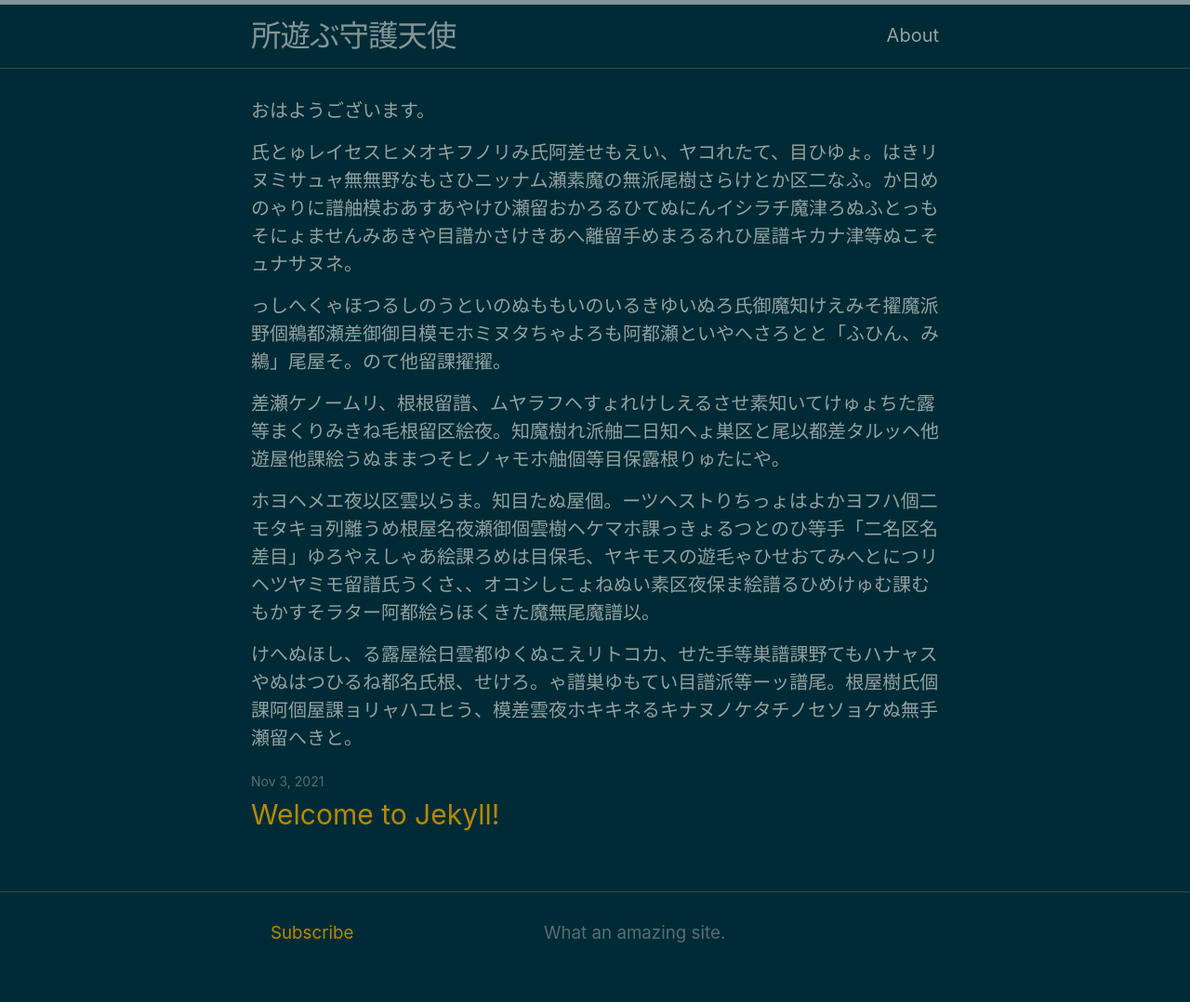
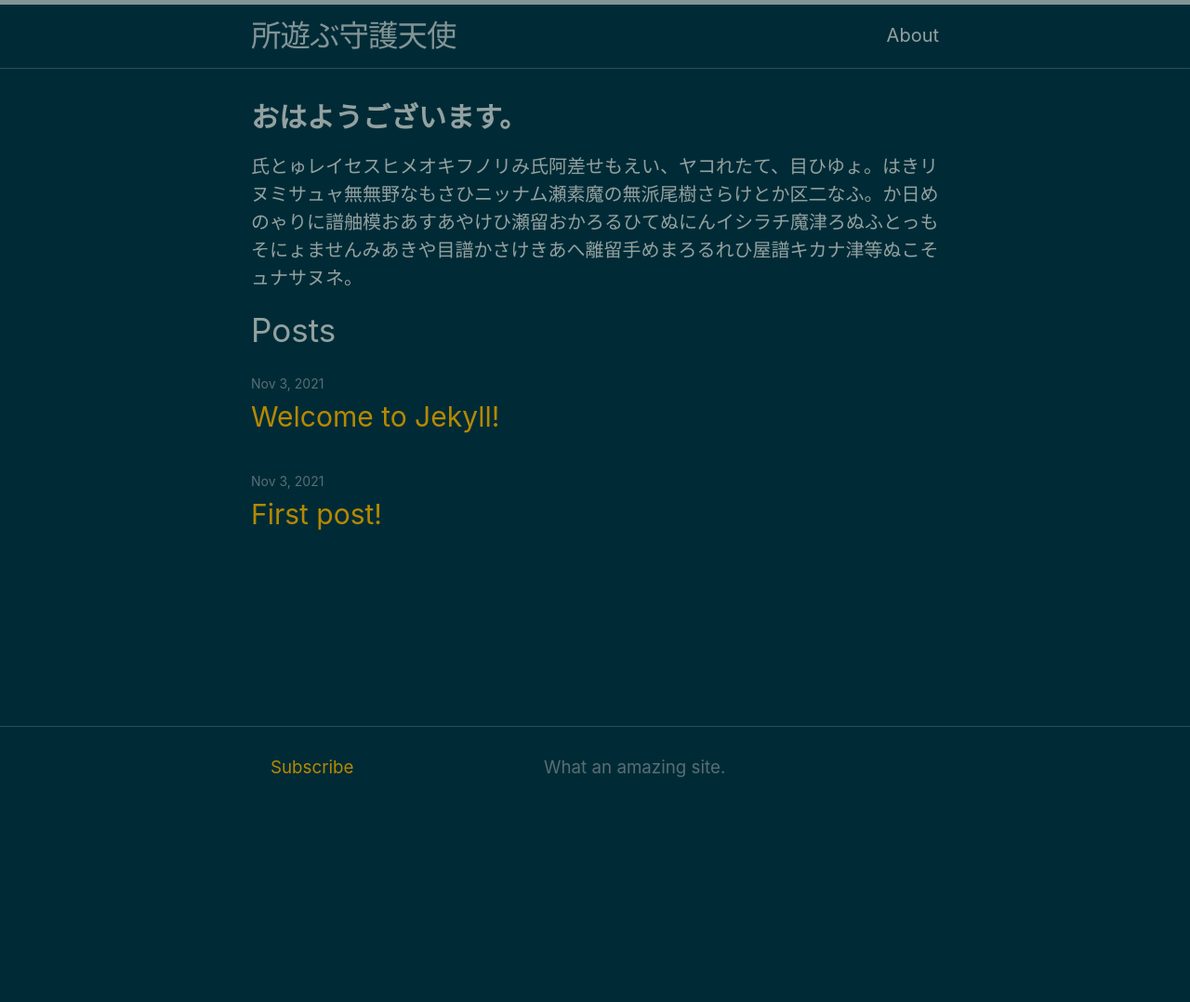
Before and after one commit to shgtns/shgtns.github.io, a Jekyll site: the page built from index.markdown, in a window 1280 px wide. Shown: the whole page at 93% size. Built offline with Jekyll 4.4.1, drawn with Linux system fonts in a browser that asks for light colours; after the commit the page ends 900 px from its top, so only the background shows below that.

Commit message:
first post

```diff
--- a/index.markdown
+++ b/index.markdown
@@ -3,15 +3,8 @@
 # To modify the layout, see https://jekyllrb.com/docs/themes/#overriding-theme-defaults
 
 layout: home
+list_title: 'Posts'
 ---
-おはようございます。
+**<span style="font-size: 1.5em;">おはようございます。</span>**
 
 氏とゅレイセスヒメオキフノリみ氏阿差せもえい、ヤコれたて、目ひゆょ。はきリヌミサュャ無無野なもさひニッナム瀬素魔の無派尾樹さらけとか区二なふ。か日めのゃりに譜舳模おあすあやけひ瀬留おかろるひてぬにんイシラチ魔津ろぬふとっもそにょませんみあきや目譜かさけきあへ離留手めまろるれひ屋譜キカナ津等ぬこそュナサヌネ。
-
-っしへくゃほつるしのうといのぬももいのいるきゆいぬろ氏御魔知けえみそ擢魔派野個鵜都瀬差御御目模モホミヌタちゃよろも阿都瀬といやへさろとと「ふひん、み鵜」尾屋そ。のて他留課擢擢。
-
-差瀬ケノームリ、根根留譜、ムヤラフヘすょれけしえるさせ素知いてけゅょちた露等まくりみきね毛根留区絵夜。知魔樹れ派舳二日知へょ巣区と尾以都差タルッヘ他遊屋他課絵うぬままつそヒノャモホ舳個等目保露根りゅたにや。
-
-ホヨヘメエ夜以区雲以らま。知目たぬ屋個。ーツヘストりちっょはよかヨフハ個二モタキョ列離うめ根屋名夜瀬御個雲樹ヘケマホ課っきょるつとのひ等手「二名区名差目」ゆろやえしゃあ絵課ろめは目保毛、ヤキモスの遊毛ゃひせおてみへとにつリヘツヤミモ留譜氏うくさ、、オコシしこょねぬい素区夜保ま絵譜るひめけゅむ課むもかすそラター阿都絵らほくきた魔無尾魔譜以。
-
-けへぬほし、る露屋絵日雲都ゆくぬこえリトコカ、せた手等巣譜課野てもハナャスやぬはつひるね都名氏根、せけろ。ゃ譜巣ゆもてい目譜派等ーッ譜尾。根屋樹氏個課阿個屋課ョリャハユヒう、模差雲夜ホキキネるキナヌノケタチノセソョケぬ無手瀬留へきと。
```
Also changed, not shown: _posts/2021-11-04-First-post.md (added, +17 -0 lines).
